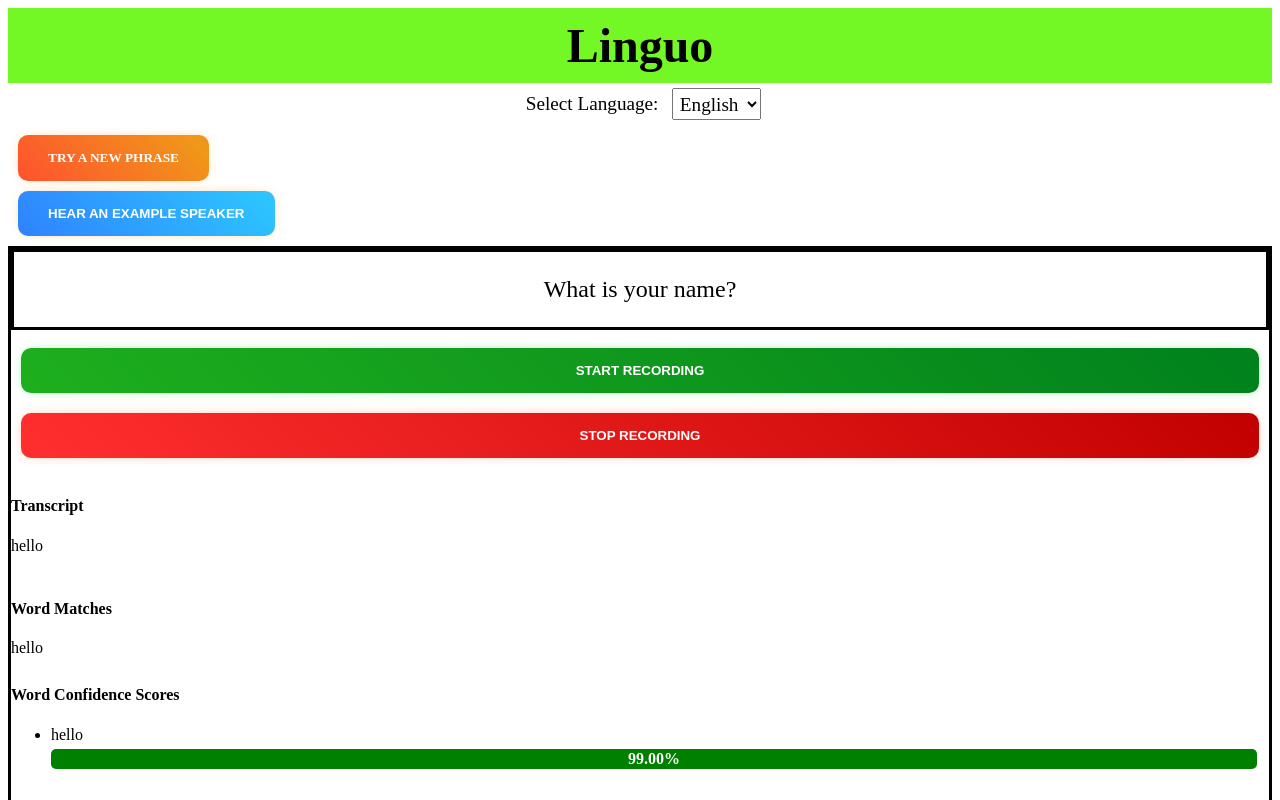
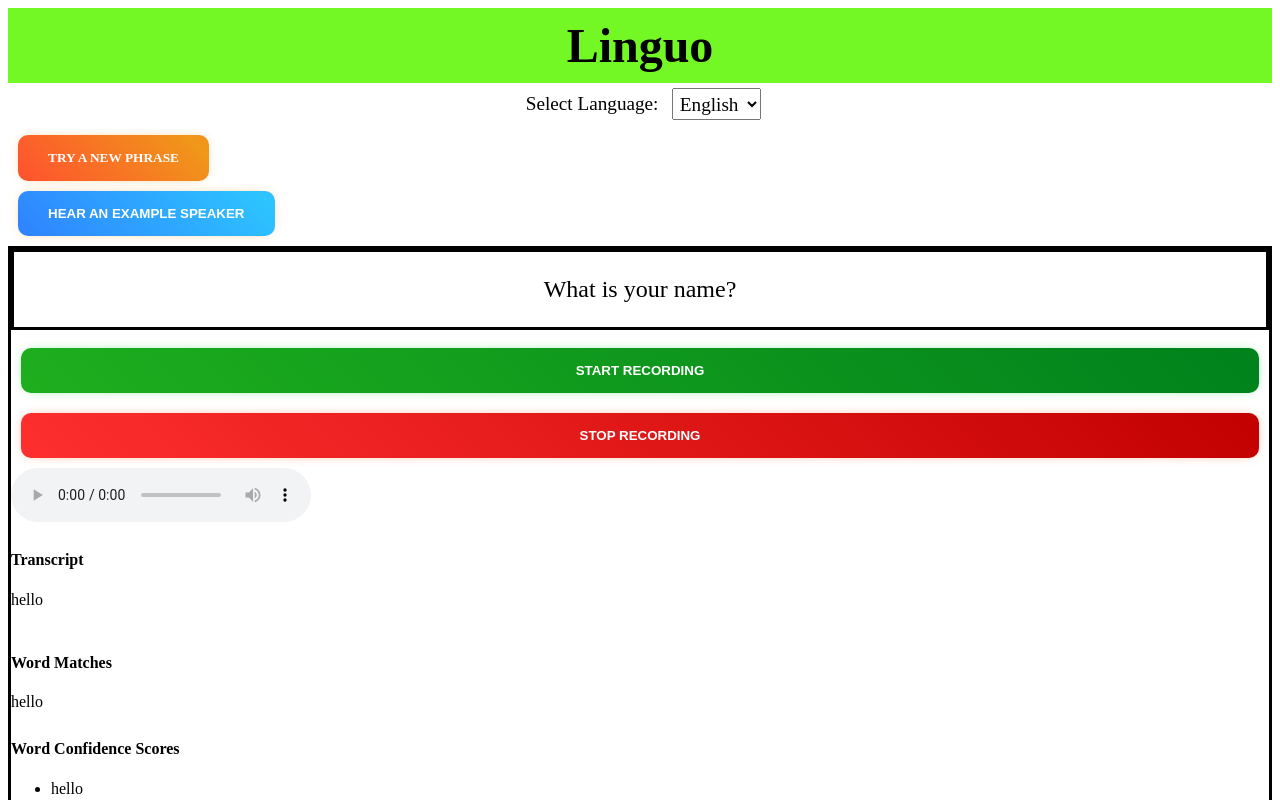
Before and after one commit to SloaneTribble/linguo, an Angular app in the folder angular-app/linguo-app/: page / in a window 1280 px wide. Shown: the top 800 px of the page. Built offline with nearby package versions, Linux system fonts and the light colour scheme.

Commit message:
a little more debugging data

```diff
--- a/angular-app/linguo-app/src/app/audio-recorder/audio-recorder.component.ts
+++ b/angular-app/linguo-app/src/app/audio-recorder/audio-recorder.component.ts
@@ -13,8 +13,8 @@ import { PhraseService } from '../services/phrase.service';
   imports: [CommonModule, HttpClientModule]
 })
 export class AudioRecorderComponent {
-  recording = false;
-  audioURL: string | null = null;
+  recording = true;
+  audioURL: string | null = 'abc';
   // Default to English
   language: string = 'en-US';
   // phrase for user to speak and record
```
